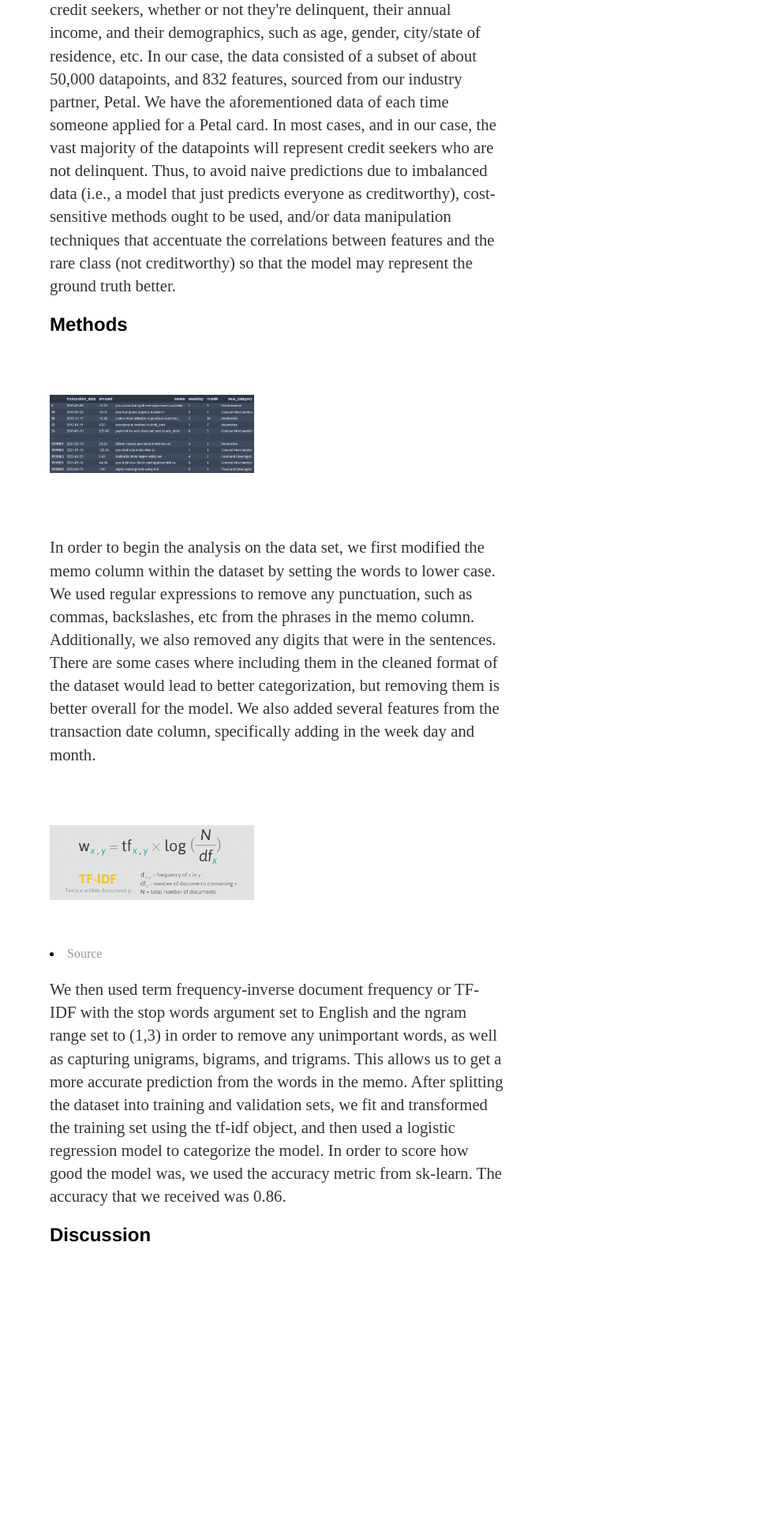
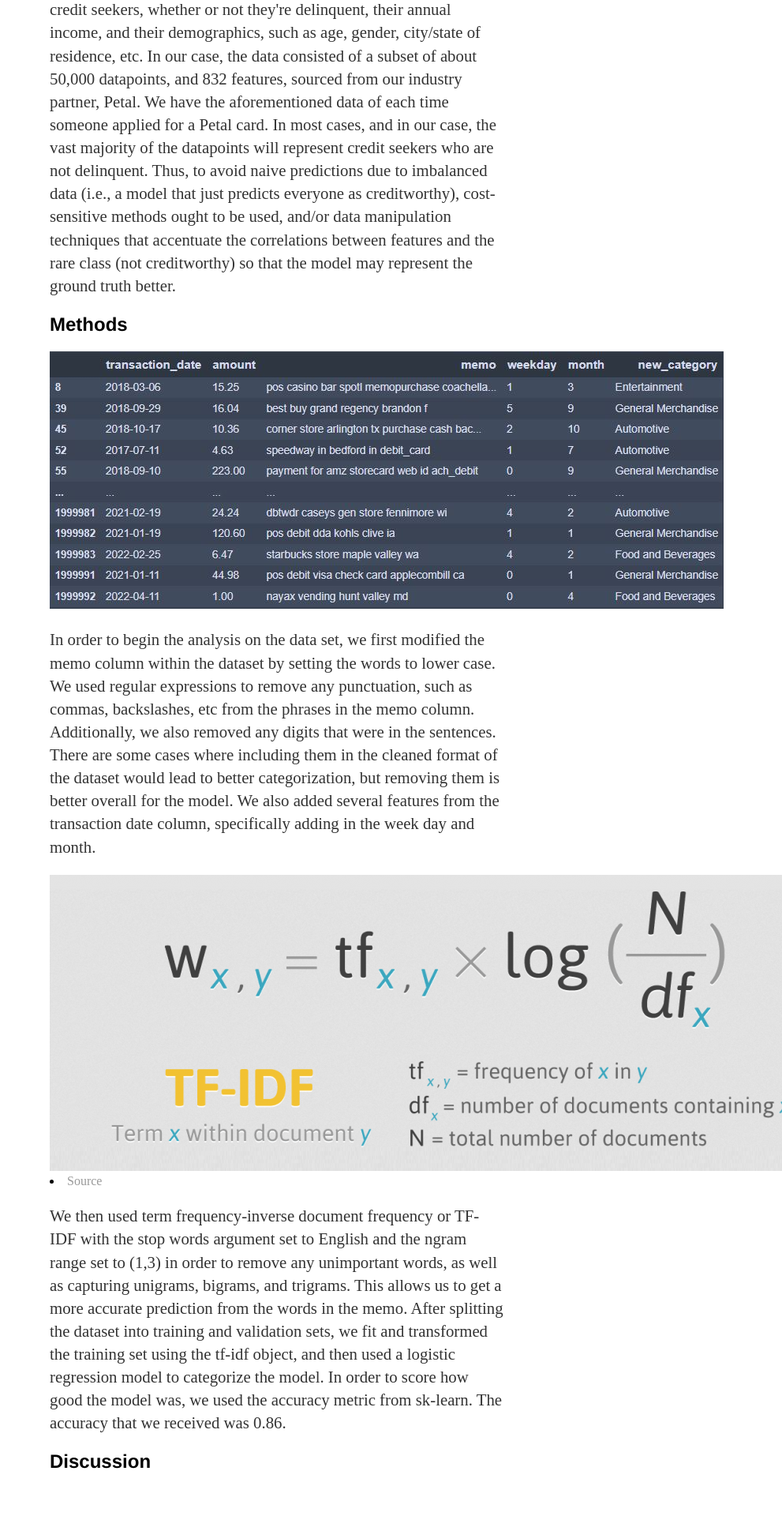
Before and after one commit to kkw002/kkw002.github.io, a Jekyll site: the page built from index.html, in a window 1280 px wide. Shown: the part 1353-3273 px from the top of the page at 79% size, without its empty margins (289-1280 px from the left). Built offline with Jekyll 4.4.1, drawn with Linux system fonts in a browser that asks for light colours; before the commit the page ends 2986 px from its top, so only the background shows below that.

Commit message:
Update main.css

```diff
--- a/css/main.css
+++ b/css/main.css
@@ -1,8 +1,4 @@
 body {
-    margin: 55px auto;
-    width: 45%;
-}
-.image{
     margin: 55px auto;
     width: 45%;
 }
```
